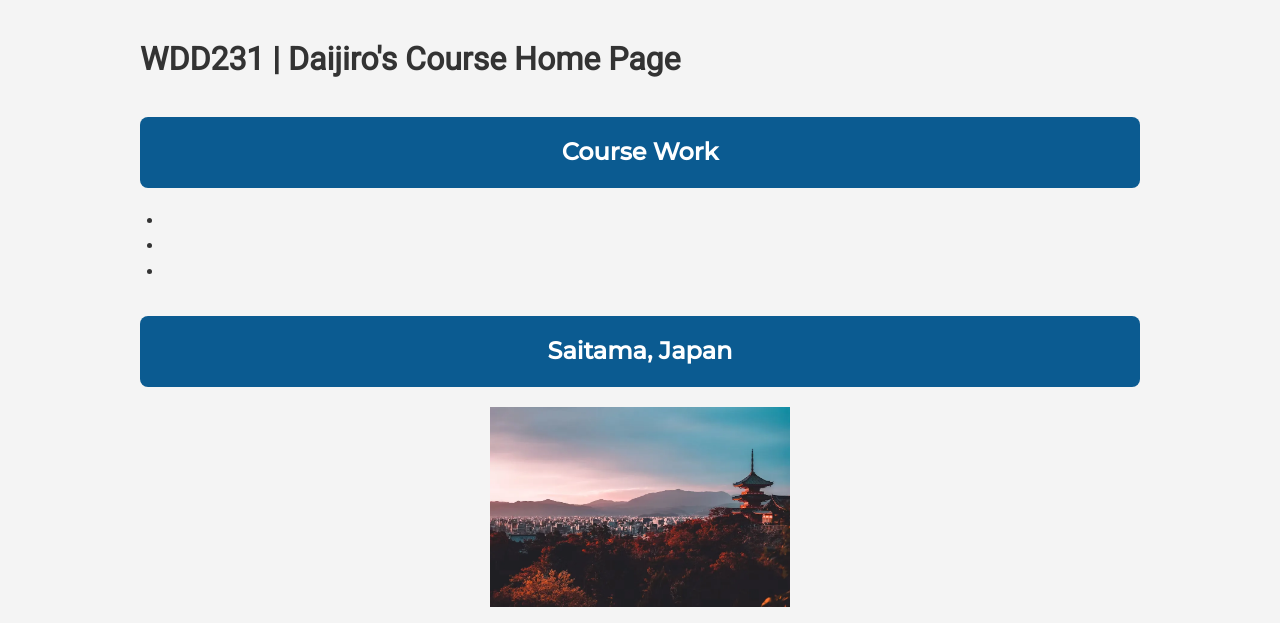
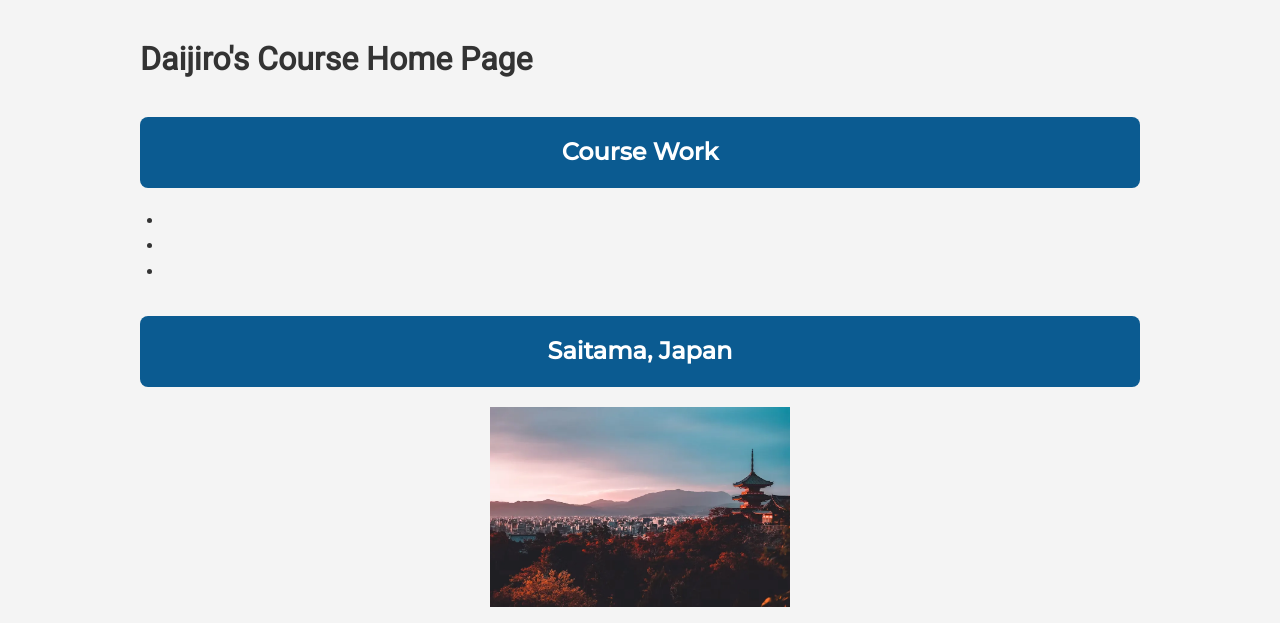
Before and after one commit to daijir/wdd231, a plain HTML site: page index.html in a window 1280 px wide. Shown: the part 177-800 px from the top of the page. Drawn offline with Linux system fonts and the light colour scheme.

Commit message:
changed h1 content

```diff
--- a/index.html
+++ b/index.html
@@ -29,7 +29,7 @@
         </header>
 
         <main>
-            <h1>WDD231 | Daijiro's Course Home Page</h1>
+            <h1>Daijiro's Course Home Page</h1>
             <section class="coursework">
                 <h2 class="section-title">Course Work</h2>
                 <ul>
```
